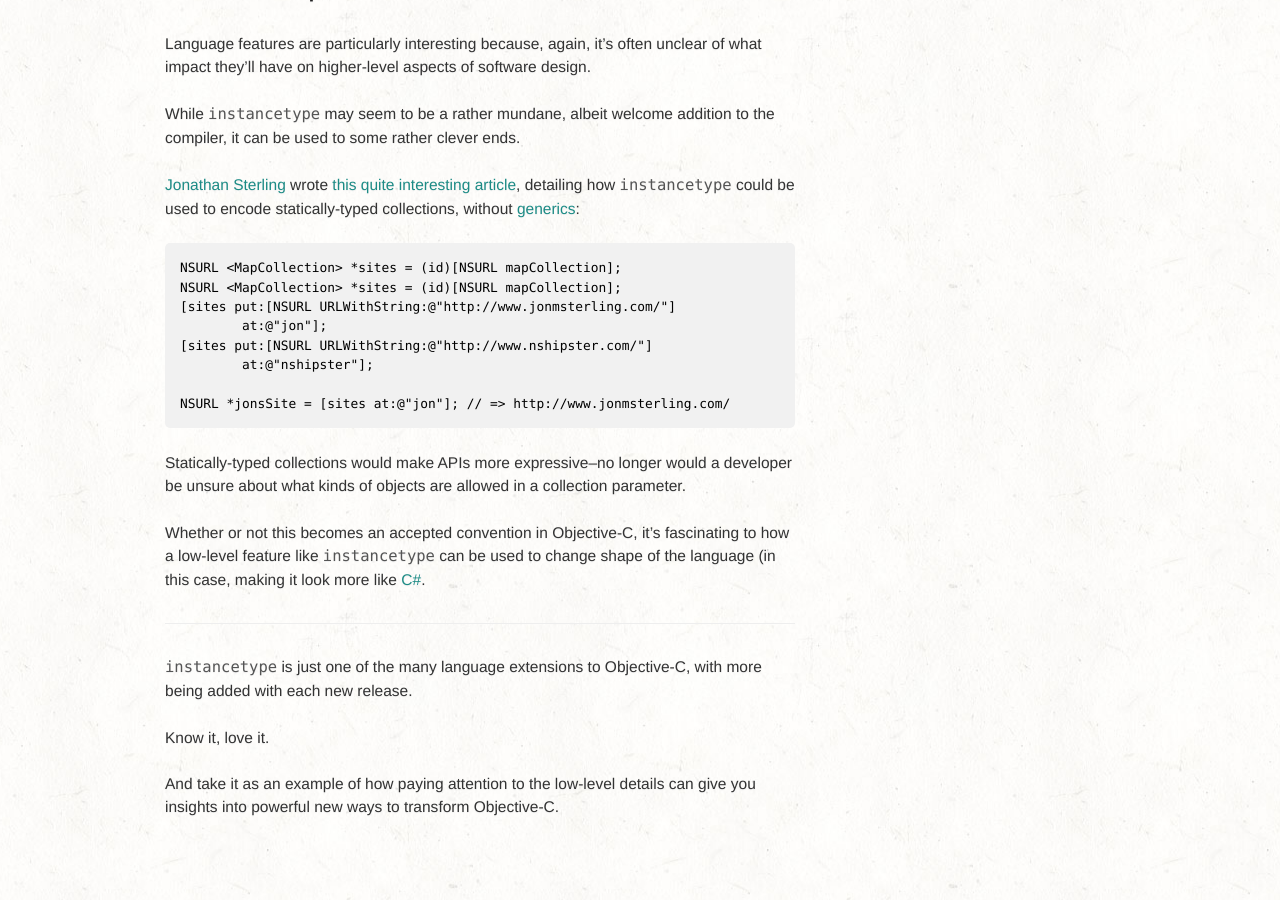
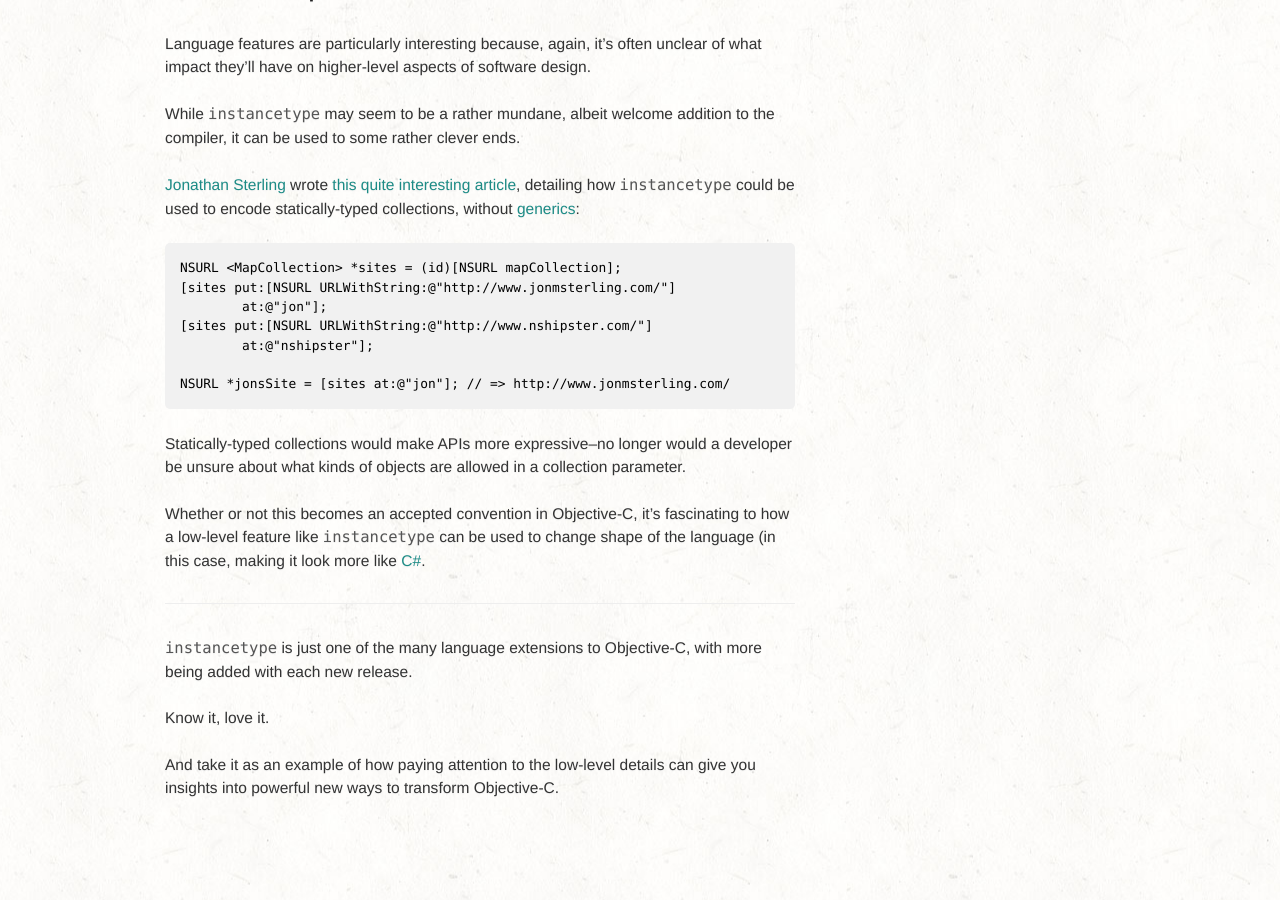
Before and after one commit to NSHipster/articles, a Jekyll site: the page built from _posts/2012-12-10-instancetype.md, in a window 1280 px wide and 900 px high, scrolled down 2006 px. Built offline with Jekyll 4.4.1, drawn with Linux system fonts in a browser that asks for light colours; a script that is not in the unit is left out; comment, search, counter and statistics services are not loaded.

Commit message:
Removing duplicatd line in code sample (/thanks @drewish)

```diff
--- a/_posts/2012-12-10-instancetype.md
+++ b/_posts/2012-12-10-instancetype.md
@@ -64,7 +64,6 @@ While `instancetype` may seem to be a rather mundane, albeit welcome addition to
 [Jonathan Sterling](https://twitter.com/jonsterling) wrote [this quite interesting article](http://www.jonmsterling.com/posts/2012-02-05-typed-collections-with-self-types-in-objective-c.html), detailing how `instancetype` could be used to encode statically-typed collections, without [generics](http://en.wikipedia.org/wiki/Generic_programming):
 
     NSURL <MapCollection> *sites = (id)[NSURL mapCollection];
-    NSURL <MapCollection> *sites = (id)[NSURL mapCollection];
     [sites put:[NSURL URLWithString:@"http://www.jonmsterling.com/"]
             at:@"jon"];
     [sites put:[NSURL URLWithString:@"http://www.nshipster.com/"]
```
